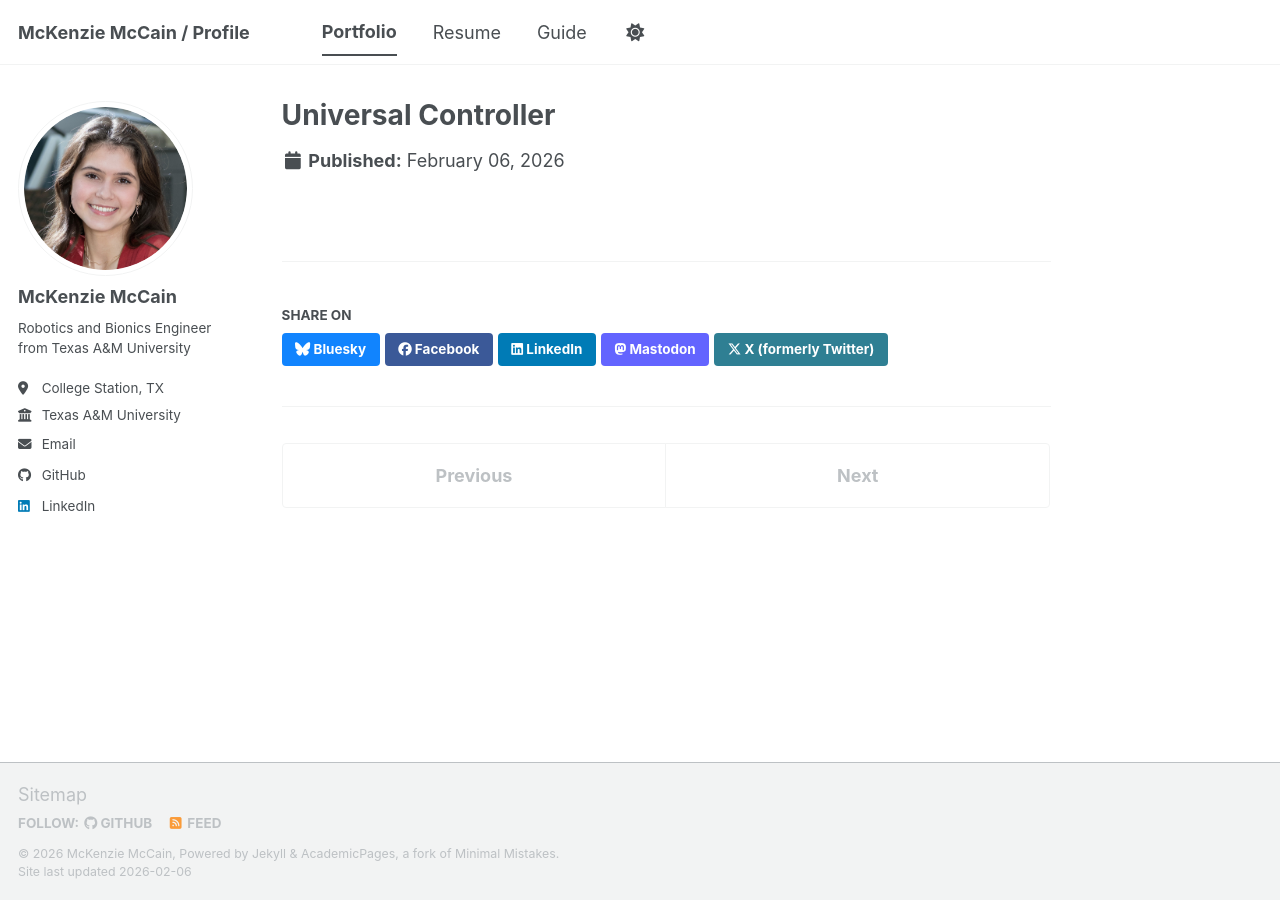
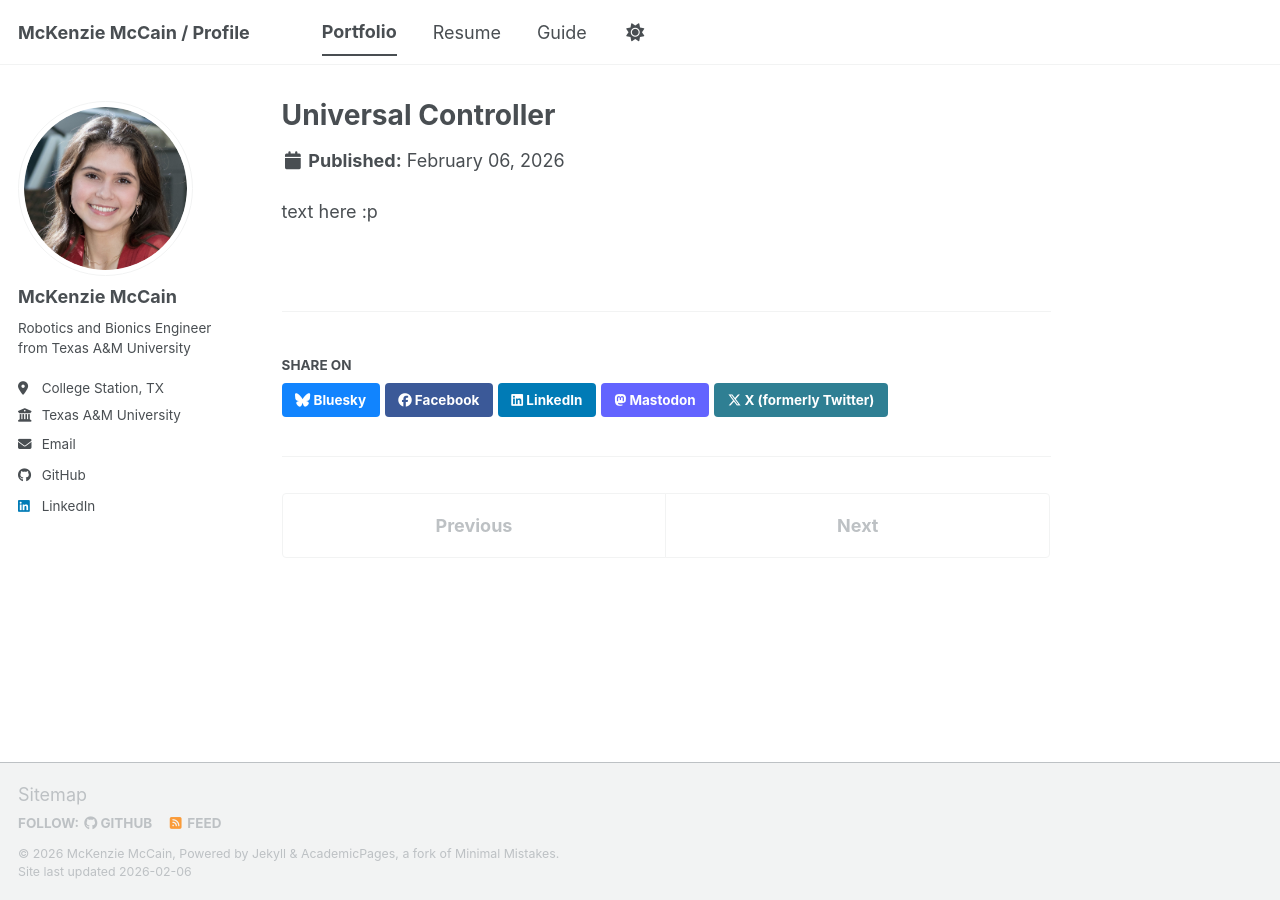
Before and after one commit to mckenzie-mccain/mckenzie-mccain.github.io, a Jekyll site: the page built from _portfolio/Portfolio-2-hurc.md, in a window 1280 px wide. Built offline with Jekyll 4.4.1, drawn with Linux system fonts in a browser that asks for light colours; a script bundle is joined from its source files by our own code; library files that are not in the unit come from our copies.

```diff
--- a/_portfolio/Portfolio-2-hurc.md
+++ b/_portfolio/Portfolio-2-hurc.md
@@ -1,8 +1,7 @@
 ---
 title: "Universal Controller"
-permalink: /portfolio/HURC/
+excerpt: "???<br/><img src='/images/500x300.png'>"
 collection: portfolio
-excerpt: "???"
-header:
-  teaser: /images/hurc.png
+permalink: /portfolio/hurc/
 ---
+text here :p
```
Also changed, not shown: _portfolio/Portfolio-1-olsn.md (+3 -4 lines).
